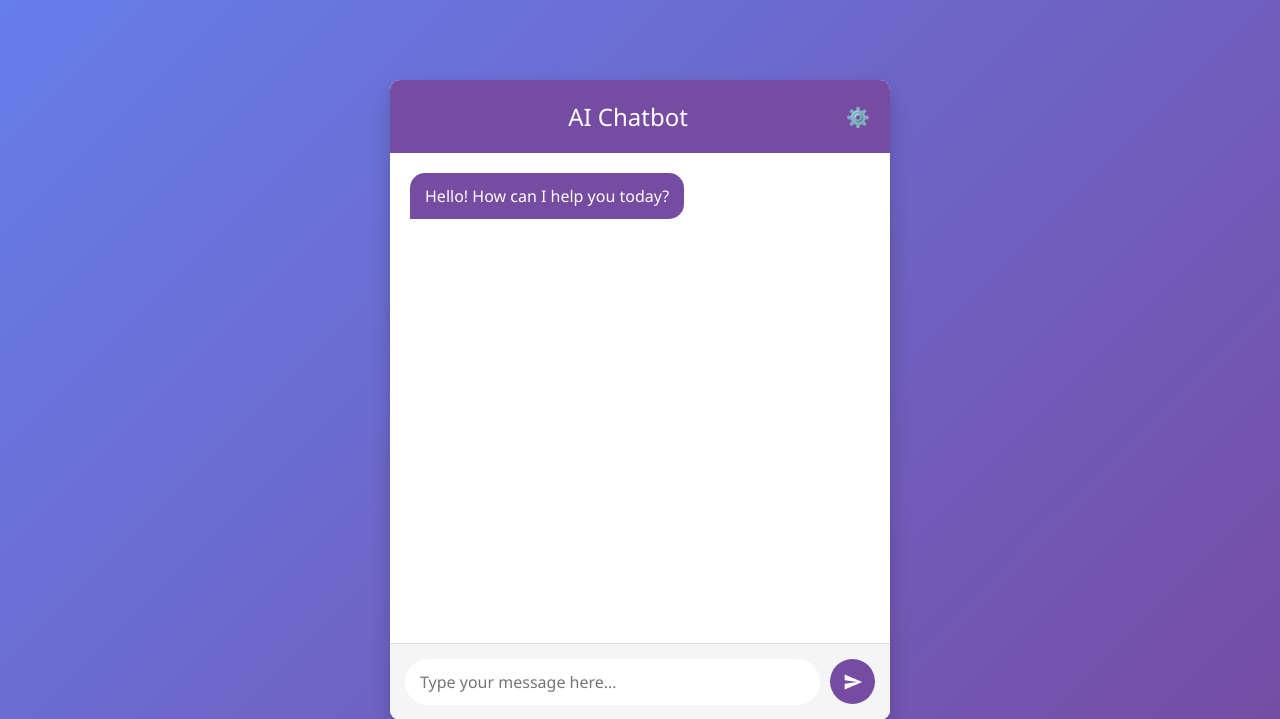
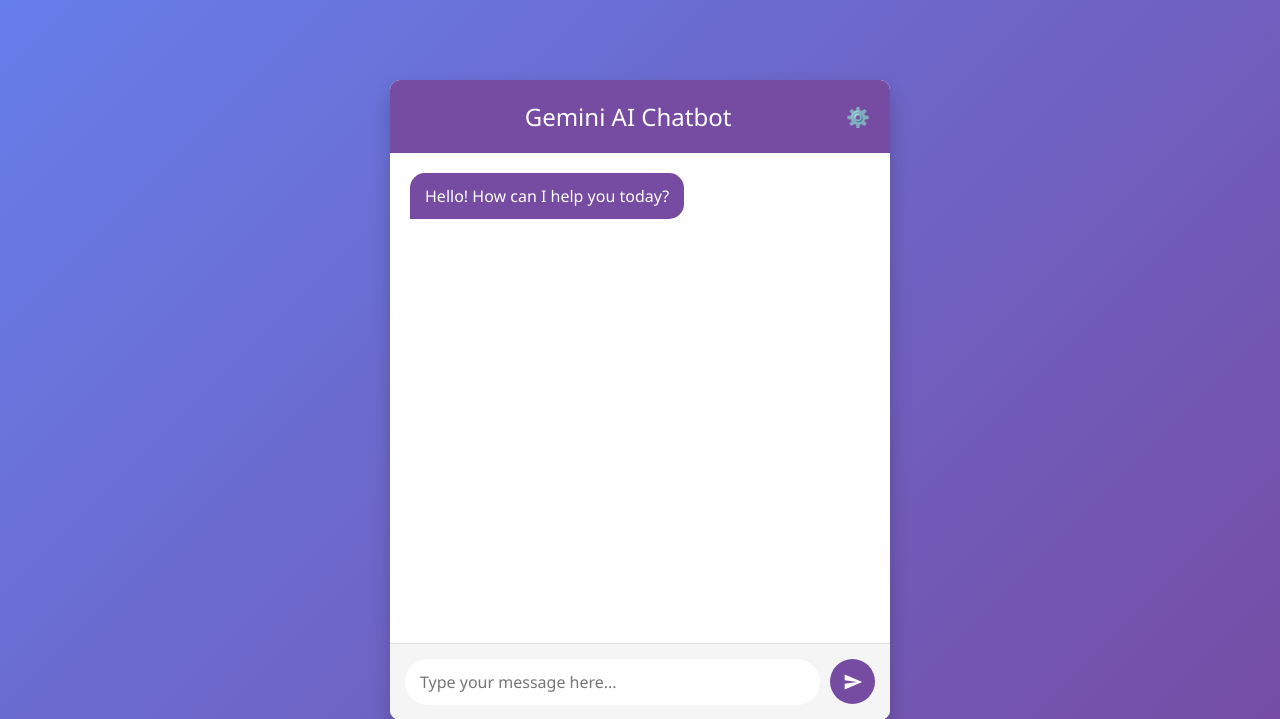
Before and after one commit to altab01/chatbot, a Flask app: page / in a window 1280 px wide. Shown: the top 719 px of the page. Run offline with Flask 3, Linux system fonts and the light colour scheme.

Commit message:
Switch AI provider from OpenAI to Google Gemini.  Update dependencies and UI elements accordingly.
Replit-Commit-Author: Agent
Replit-Commit-Session-Id: 0cb76fd7-3cca-4470-9f54-ec111391b201
Replit-Commit-Screenshot-Url: https://storage.googleapis.com/screenshot-production-us-central1/1144c9cf-e520-4d5d-a5c8-b41e4b23abbd/e83196d6-0c37-4439-8b37-8cbb63f575f2.jpg

```diff
--- a/main.py
+++ b/main.py
@@ -5,7 +5,7 @@ import re
 import math
 import json
 from flask import Flask, request, jsonify, render_template, send_from_directory
-from openai import OpenAI, OpenAIError
+import google.generativeai as genai
 
 # Load environment variables from .env file if it exists
 try:
@@ -18,15 +18,21 @@ except ImportError:
 # Initialize the Flask app with static folder
 app = Flask(__name__, static_folder="static", static_url_path="/static")
 
-# Create a simple OpenAI Client - with a fallback to None if no API key is available
+# Create a Google Gemini Client - with a fallback to None if no API key is available
 try:
-    # Try to initialize the OpenAI client
-    client = OpenAI()
-    # Test the API key by attempting a simple call
-    api_key_set = os.environ.get("OPENAI_API_KEY") is not None
-except (OpenAIError, ImportError) as e:
-    print(f"OpenAI client initialization failed: {e}")
-    client = None
+    # Try to initialize the Gemini client
+    gemini_api_key = os.environ.get("GEMINI_API_KEY")
+    if gemini_api_key:
+        genai.configure(api_key=gemini_api_key)
+        # Test if the configuration works by creating a basic model
+        model = genai.GenerativeModel('gemini-pro')
+        api_key_set = True
+    else:
+        model = None
+        api_key_set = False
+except Exception as e:
+    print(f"Gemini client initialization failed: {e}")
+    model = None
     api_key_set = False
 
 # Fallback functions for when API is not available
@@ -61,7 +67,7 @@ def calculate_math(message):
         return "Sorry, I couldn't solve that math problem. Make sure it's a valid expression."
 
 def get_ai_response(message):
-    """Get a response from OpenAI API."""
+    """Get a response from Google Gemini API."""
     try:
         # First check if we should use our local functions for certain queries
         lower_message = message.lower()
@@ -78,25 +84,24 @@ def get_ai_response(message):
         if re.match(r'^[\d\+\-\*\/\(\)\^\s]+$', message):
             return calculate_math(message)
 
-        # If API key is available and client is initialized, use OpenAI
-        if client and api_key_set:
-            # The newest OpenAI model is "gpt-4o" which was released May 13, 2024.
-            # Do not change this unless explicitly requested by the user
-            response = client.chat.completions.create(
-                model="gpt-4o",
-                messages=[
-                    {"role": "system", "content": "You are a helpful, friendly, and concise assistant. Provide short and direct answers to user questions."},
-                    {"role": "user", "content": message}
-                ],
-                max_tokens=250  # Allowing slightly longer responses
-            )
-            return response.choices[0].message.content
+        # If API key is available and model is initialized, use Gemini
+        if model and api_key_set:
+            # Using Gemini's chat API with system instructions
+            chat = model.start_chat(history=[])
+
+            # Add system instructions to the prompt
+            system_prompt = "You are a helpful, friendly, and concise assistant. Provide short and direct answers to user questions."
+            full_prompt = f"{system_prompt}\n\nUser: {message}"
+
+            # Get the response from Gemini
+            response = chat.send_message(full_prompt)
+            return response.text
         else:
             # Fallback if no API key is available
-            return "To use the AI features, please set your OpenAI API key in the settings menu (⚙️). For now, I can only handle basic date, time, and math questions."
+            return "To use the AI features, please set your Gemini API key in the settings menu (⚙️). For now, I can only handle basic date, time, and math questions."
 
     except Exception as e:
-        print(f"Error with OpenAI API: {e}")
+        print(f"Error with Gemini API: {e}")
         return "I encountered an error while processing your request. You might need to check your API key or connection."
 
 @app.route('/')
@@ -127,12 +132,12 @@ def check_api_key():
         return jsonify({"status": "API key is configured"})
     else:
         return jsonify({"status": "API key is not configured",
-                        "message": "Set your API key in the settings menu (⚙️) to use the OpenAI API features."})
+                        "message": "Set your API key in the settings menu (⚙️) to use the Gemini AI features."})
 
 @app.route('/set_api_key', methods=['POST'])
 def set_api_key():
     """Endpoint to set API key (not for production use)"""
-    global client, api_key_set
+    global model, api_key_set
 
     try:
         data = request.get_json()
@@ -141,20 +146,22 @@ def set_api_key():
             return jsonify({"status": "error", "message": "No API key provided"})
 
         # This only sets the key for the current session and is not secure for production
-        os.environ["OPENAI_API_KEY"] = api_key
+        os.environ["GEMINI_API_KEY"] = api_key
 
-        # Update the client with the new key
+        # Update the model with the new key
         try:
-            client = OpenAI(api_key=api_key)
-            # Make a test call to verify the API key works
-            client.models.list(limit=1)
+            genai.configure(api_key=api_key)
+            # Test if the configuration works by creating a basic model
+            model = genai.GenerativeModel('gemini-pro')
+            # Test with a simple prompt
+            model.generate_content("Hello")
             api_key_set = True
             return jsonify({"status": "success", "message": "API key set successfully"})
         except Exception as e:
-            print(f"Error setting OpenAI API key: {e}")
-            os.environ.pop("OPENAI_API_KEY", None)
+            print(f"Error setting Gemini API key: {e}")
+            os.environ.pop("GEMINI_API_KEY", None)
             api_key_set = False
-            return jsonify({"status": "error", "message": f"Invalid API key or OpenAI API error: {str(e)}"})
+            return jsonify({"status": "error", "message": f"Invalid API key or Gemini API error: {str(e)}"})
 
     except Exception as e:
         return jsonify({"status": "error", "message": str(e)})
@@ -170,9 +177,9 @@ if __name__ == '__main__':
     debug_mode = os.environ.get("DEBUG", "False").lower() == "true"
 
     print("Starting the chatbot server...")
-    print(f"OpenAI API Key {'is' if api_key_set else 'is NOT'} configured.")
+    print(f"Gemini API Key {'is' if api_key_set else 'is NOT'} configured.")
     print(f"Server running at http://{host}:{port}/ (locally: http://127.0.0.1:{port}/)")
-    print("Click the ⚙️ icon to set your OpenAI API key")
+    print("Click the ⚙️ icon to set your Gemini API key")
 
     # Run the app with the specified host and port
     app.run(host=host, port=port, debug=debug_mode)
--- a/pyproject.toml
+++ b/pyproject.toml
@@ -7,6 +7,7 @@ dependencies = [
     "email-validator>=2.2.0",
     "flask>=3.1.0",
     "flask-sqlalchemy>=3.1.1",
+    "google-generativeai>=0.8.4",
     "gunicorn>=23.0.0",
     "openai>=1.68.2",
     "psycopg2-binary>=2.9.10",
--- a/templates/index.html
+++ b/templates/index.html
@@ -9,7 +9,7 @@
 <body>
     <div class="container">
         <div class="header">
-            <div class="header-title">AI Chatbot</div>
+            <div class="header-title">Gemini AI Chatbot</div>
             <button class="settings-button" id="settings-button">⚙️</button>
         </div>
         <div class="chat-area" id="chat-area">
@@ -41,8 +41,8 @@
             </div>
             <div class="api-key-form">
                 <div class="form-group">
-                    <label for="api-key-input">OpenAI API Key</label>
-                    <input type="password" id="api-key-input" placeholder="sk-...">
+                    <label for="api-key-input">Gemini API Key</label>
+                    <input type="password" id="api-key-input" placeholder="AIza...">
                 </div>
                 <button class="submit-button" id="save-api-key">Save API Key</button>
                 <div id="status-message" class="status-message"></div>
```
Also changed, not shown: 1 other file.
